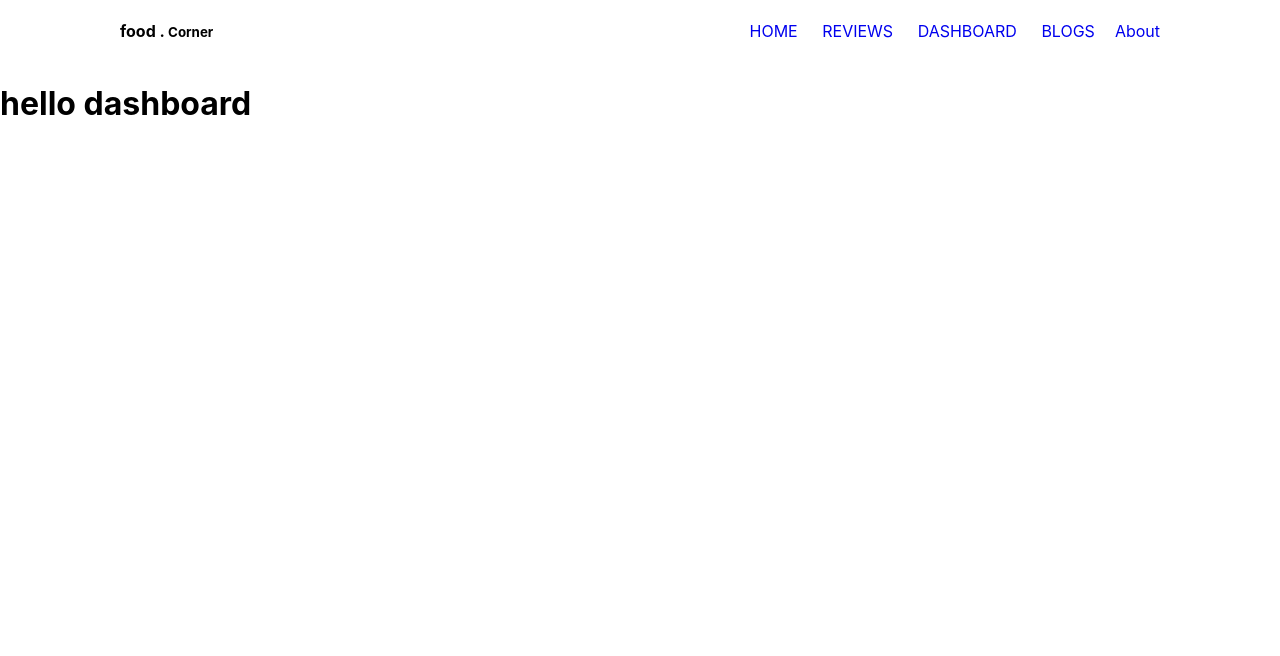
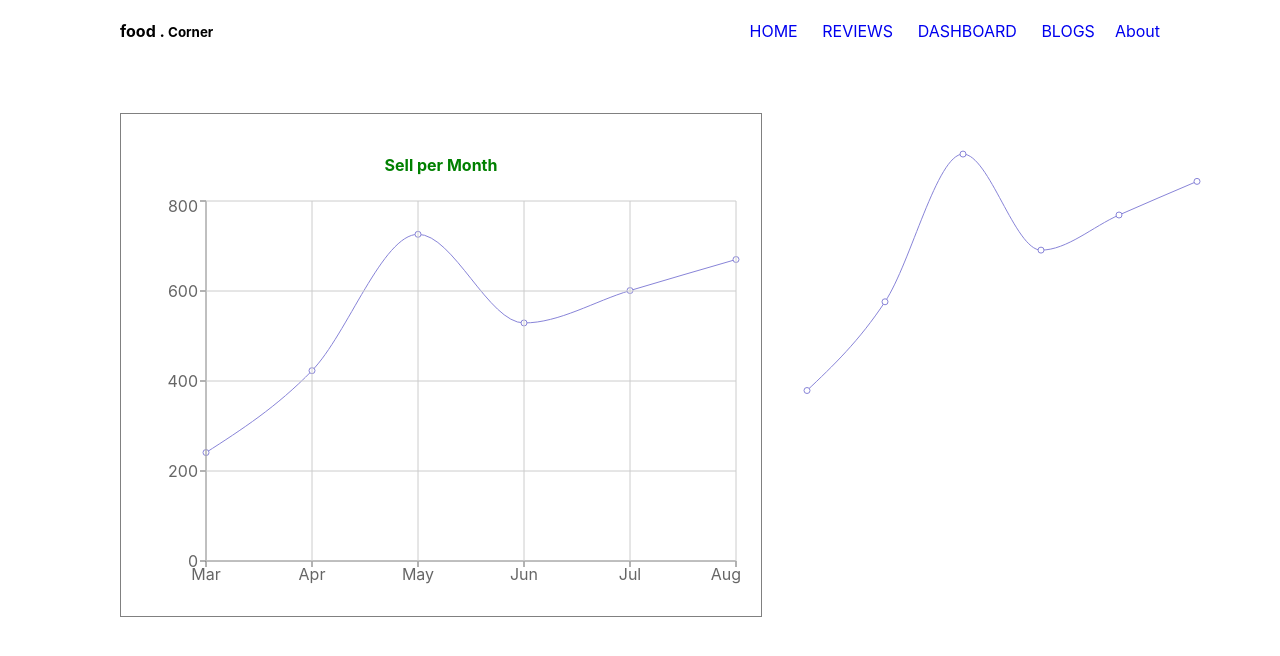
Before and after one commit to abdullah-miah/food-corner, a React (Create React App) app: page /dashboard in a window 1280 px wide. Shown: the top 656 px of the page. Built offline with nearby package versions, Linux system fonts and the light colour scheme.

Commit message:
rechart setup

```diff
--- a/package.json
+++ b/package.json
@@ -10,6 +10,7 @@
     "react-dom": "^18.0.0",
     "react-router-dom": "^6.3.0",
     "react-scripts": "5.0.0",
+    "recharts": "^2.1.9",
     "web-vitals": "^2.1.4"
   },
   "scripts": {
--- /dev/null
+++ b/public/data.json
@@ -0,0 +1,38 @@
+[
+    {
+        "month": "Mar",
+        "investment": 100000,
+        "sell": 241,
+        "revenue": 10401
+    },
+    {
+        "month": "Apr",
+        "investment": 200000,
+        "sell": 423,
+        "revenue": 24500
+    },
+    {
+        "month": "May",
+        "investment": 500000,
+        "sell": 726,
+        "revenue": 67010
+    },
+    {
+        "month": "Jun",
+        "investment": 500000,
+        "sell": 529,
+        "revenue": 40405
+    },
+    {
+        "month": "Jul",
+        "investment": 600000,
+        "sell": 601,
+        "revenue": 50900
+    },
+    {
+        "month": "Aug",
+        "investment": 700000,
+        "sell": 670,
+        "revenue": 61000
+    }
+]
--- a/src/Components/Dashboard/Dashboard.css
+++ b/src/Components/Dashboard/Dashboard.css
@@ -0,0 +1,15 @@
+.Chart{
+    display: grid;
+    grid-template-columns: repeat(2,1fr);
+    gap: 40px;
+    margin-left: 120px;
+    margin-top: 50px;
+}
+.line-chart{
+    border: 1px solid gray;
+    padding: 20px;
+}
+.line-chart h4{
+    text-align: center;
+    color: green;
+}
--- a/src/Components/Dashboard/Dashboard.js
+++ b/src/Components/Dashboard/Dashboard.js
@@ -1,9 +1,32 @@
-import React from 'react';
 
+import React, { useEffect, useState } from 'react';
+import { CartesianGrid, Line, LineChart, Tooltip, XAxis, YAxis } from 'recharts';
+import '../Dashboard/Dashboard.css';
 const Dashboard = () => {
+    const [chart, setChart]=useState([])
+    useEffect(()=>{
+        fetch('data.json')
+        .then(res =>res.json())
+        .then(data=>setChart(data))
+    },[])
     return (
-        <div>
-            <h1>hello dashboard</h1>
+        <div className='Chart'>
+            <div className='line-chart'>
+                <h4> Sell per Month</h4>
+            <LineChart  width={600} height={400} data={chart}>
+            <Line type="monotone" dataKey="sell" stroke="#8884d8"></Line>
+            <XAxis dataKey="month"></XAxis>
+            <YAxis></YAxis>
+            <CartesianGrid></CartesianGrid>
+            <Tooltip></Tooltip>
+            </LineChart>
+            </div>
+            <div>
+            <LineChart  width={400} height={400} data={chart}>
+            <Line type="monotone" dataKey="sell" stroke="#8884d8"></Line>
+            </LineChart>
+            </div>
+
         </div>
     );
 };
```
Also changed, not shown: 1 other file (tests, documents, lock files or other folders).
